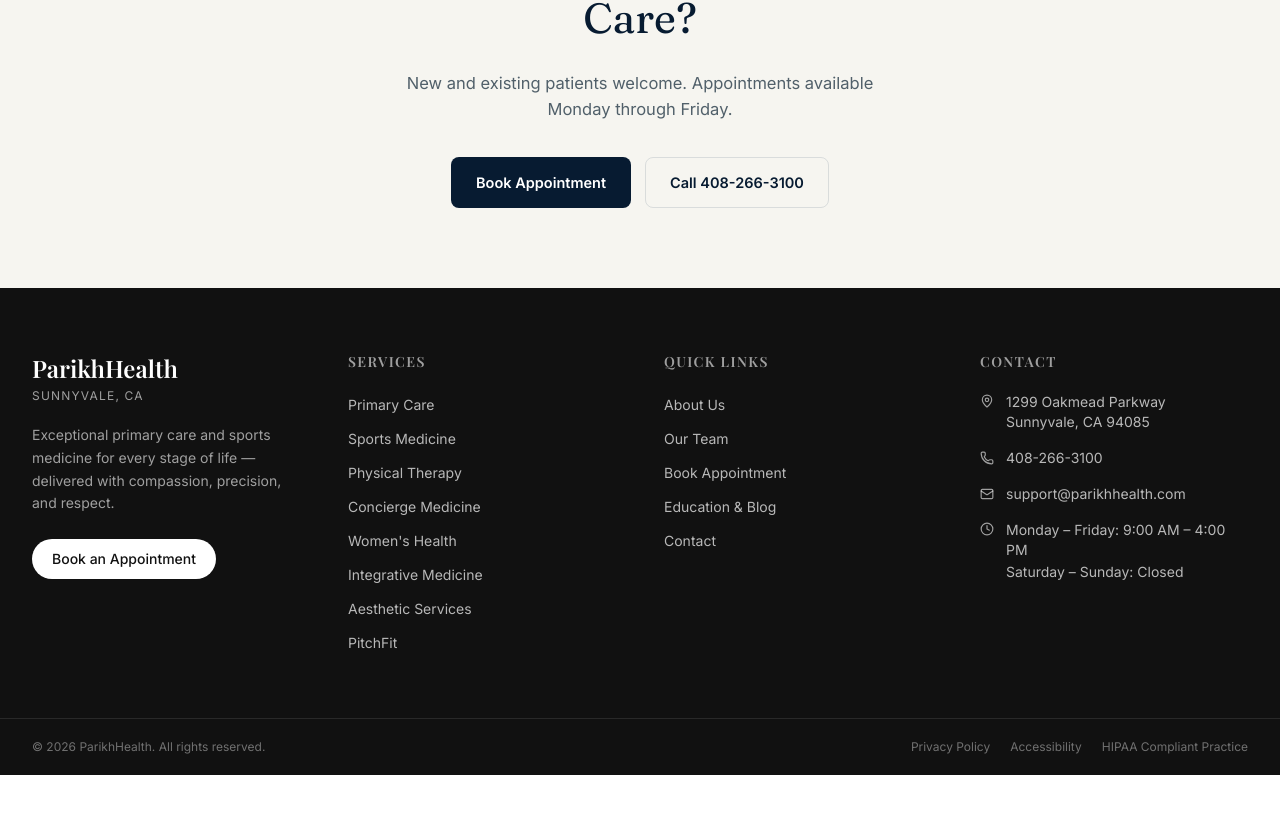
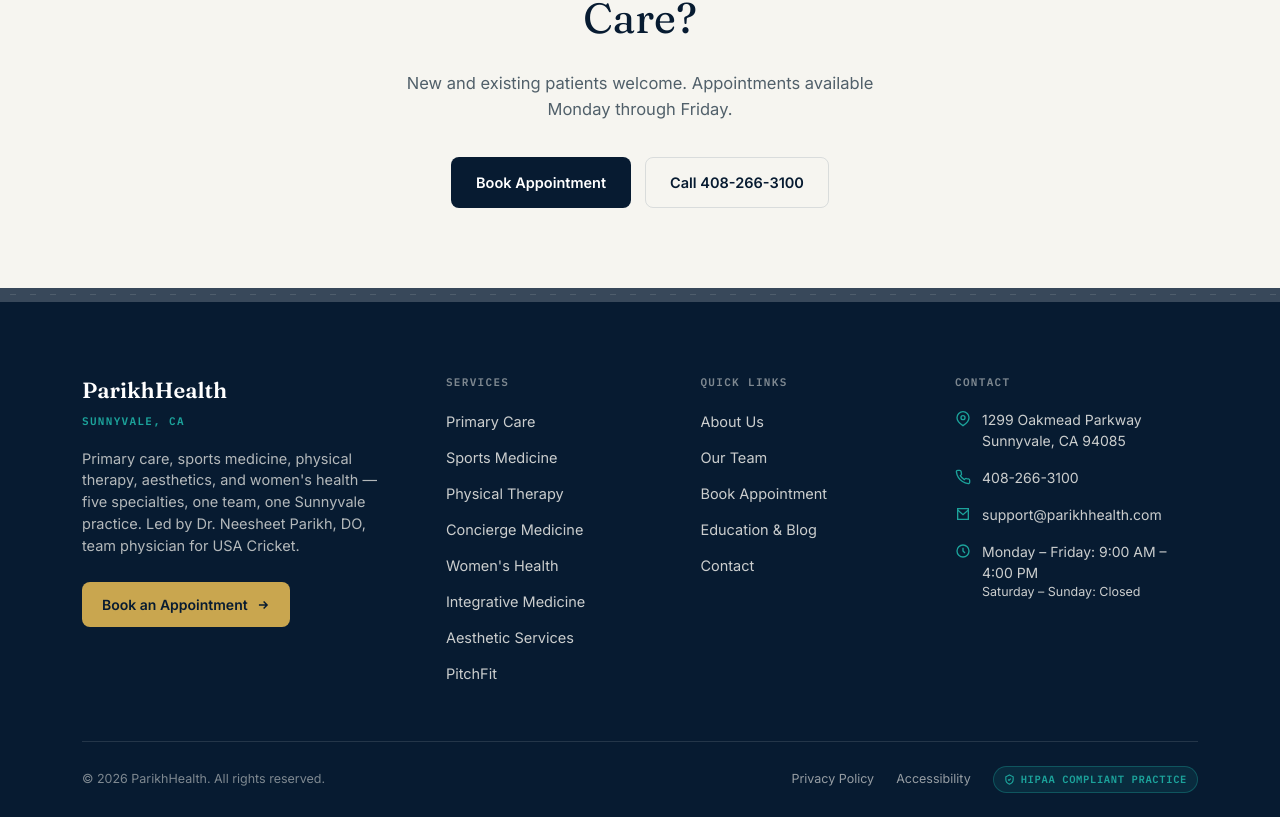
Before and after one commit to neesheetparikh/parikh-health-website, a Next.js app: page / in a window 1280 px wide. Shown: the part 5154-5971 px from the top of the page. Before the commit the page ends 5929 px from the top, so only its background shows below. Built offline with nearby package versions, Linux system fonts and the light colour scheme; a web font is replaced by a local one.

Commit message:
Rebuild site footer with distinct navy/brass design

```diff
--- /dev/null
+++ b/components/layout/Footer.module.css
@@ -0,0 +1,219 @@
+@import url("https://fonts.googleapis.com/css2?family=Fraunces:opsz,wght@9..144,400;9..144,500;9..144,600;9..144,700&family=Inter:wght@400;500;600;700;800&family=IBM+Plex+Mono:wght@500;600&display=swap");
+
+.footerWrap {
+  --font-display: "Fraunces", Georgia, serif;
+  --font-body: "Inter", -apple-system, BlinkMacSystemFont, sans-serif;
+  --font-mono: "IBM Plex Mono", monospace;
+  --navy-deep: #071B31;
+  --teal-bright: #1CA39B;
+  --paper: #F6F5F0;
+  --brass-bright: #C9A64F;
+  --line-dark: rgba(246, 245, 240, 0.12);
+  font-family: var(--font-body);
+}
+
+.wrap {
+  max-width: 1180px;
+  margin: 0 auto;
+  padding: 0 32px;
+}
+
+/* seam motif above the footer */
+.seam {
+  height: 14px;
+  width: 100%;
+  background-image: repeating-linear-gradient(90deg, var(--line-dark) 0 6px, transparent 6px 20px);
+  background-position: center;
+  background-repeat: repeat-x;
+  background-size: 20px 1px;
+  background-position-y: 6px;
+  opacity: 0.8;
+  background-color: var(--navy-deep);
+}
+
+.footer {
+  background: var(--navy-deep);
+  color: var(--paper);
+  padding: 72px 0 0;
+}
+
+.footer-top {
+  display: grid;
+  grid-template-columns: 1.3fr 0.85fr 0.85fr 1fr;
+  gap: 48px;
+  padding-bottom: 56px;
+}
+@media (max-width: 900px) {
+  .footer-top {
+    grid-template-columns: 1fr 1fr;
+    row-gap: 44px;
+  }
+}
+@media (max-width: 560px) {
+  .footer-top {
+    grid-template-columns: 1fr;
+  }
+}
+
+.f-brand-mark {
+  font-family: var(--font-display);
+  font-weight: 600;
+  font-size: 22px;
+  color: #ffffff;
+}
+.f-brand-loc {
+  font-family: var(--font-mono);
+  font-size: 11px;
+  letter-spacing: 0.12em;
+  text-transform: uppercase;
+  color: var(--teal-bright);
+  font-weight: 600;
+  margin-top: 6px;
+  display: block;
+}
+.f-tagline {
+  font-size: 14.5px;
+  color: rgba(246, 245, 240, 0.72);
+  max-width: 300px;
+  margin: 18px 0 26px;
+}
+.f-cta {
+  display: inline-flex;
+  align-items: center;
+  gap: 8px;
+  font-family: var(--font-body);
+  font-weight: 600;
+  font-size: 14px;
+  color: var(--navy-deep);
+  background: var(--brass-bright);
+  padding: 12px 20px;
+  border-radius: 8px;
+  text-decoration: none;
+  transition: background 0.2s ease, transform 0.2s ease;
+}
+.f-cta:hover {
+  background: #dbb863;
+  transform: translateY(-1px);
+}
+.f-cta svg {
+  width: 14px;
+  height: 14px;
+}
+
+.f-col-label {
+  font-family: var(--font-mono);
+  font-size: 11px;
+  letter-spacing: 0.12em;
+  text-transform: uppercase;
+  color: rgba(246, 245, 240, 0.5);
+  font-weight: 600;
+  margin-bottom: 18px;
+}
+.f-links {
+  list-style: none;
+  margin: 0;
+  padding: 0;
+  display: grid;
+  gap: 12px;
+}
+.f-links a {
+  font-size: 14.5px;
+  color: rgba(246, 245, 240, 0.82);
+  text-decoration: none;
+  transition: color 0.15s ease;
+}
+.f-links a:hover {
+  color: var(--teal-bright);
+}
+.f-links a:focus-visible {
+  outline: 2px solid var(--teal-bright);
+  outline-offset: 3px;
+  border-radius: 2px;
+}
+
+.f-address {
+  font-style: normal;
+}
+.f-contact-item {
+  display: flex;
+  gap: 11px;
+  align-items: flex-start;
+  margin-bottom: 16px;
+  font-size: 14px;
+}
+.f-contact-item svg {
+  width: 16px;
+  height: 16px;
+  flex-shrink: 0;
+  margin-top: 2px;
+  color: var(--teal-bright);
+}
+.f-contact-item a {
+  color: rgba(246, 245, 240, 0.82);
+  text-decoration: none;
+  transition: color 0.15s ease;
+}
+.f-contact-item a:hover {
+  color: var(--teal-bright);
+}
+.f-contact-item a:focus-visible {
+  outline: 2px solid var(--teal-bright);
+  outline-offset: 3px;
+  border-radius: 2px;
+}
+.f-contact-item p {
+  margin: 0;
+  color: rgba(246, 245, 240, 0.82);
+}
+.f-hours-day {
+  color: rgba(246, 245, 240, 0.5);
+  font-size: 12.5px;
+  margin-top: 2px;
+}
+
+.footer-bottom {
+  border-top: 1px solid var(--line-dark);
+  padding: 24px 0;
+  display: flex;
+  align-items: center;
+  justify-content: space-between;
+  flex-wrap: wrap;
+  gap: 16px;
+}
+.f-copyright {
+  font-size: 12.5px;
+  color: rgba(246, 245, 240, 0.5);
+}
+.f-legal {
+  display: flex;
+  align-items: center;
+  gap: 22px;
+  flex-wrap: wrap;
+}
+.f-legal a {
+  font-size: 12.5px;
+  color: rgba(246, 245, 240, 0.6);
+  text-decoration: none;
+}
+.f-legal a:hover {
+  color: var(--teal-bright);
+}
+.f-hipaa {
+  display: inline-flex;
+  align-items: center;
+  gap: 6px;
+  font-family: var(--font-mono);
+  font-size: 10.5px;
+  letter-spacing: 0.06em;
+  text-transform: uppercase;
+  color: var(--teal-bright);
+  background: rgba(28, 163, 155, 0.12);
+  border: 1px solid rgba(28, 163, 155, 0.35);
+  padding: 5px 10px;
+  border-radius: 20px;
+  font-weight: 600;
+}
+.f-hipaa svg {
+  width: 11px;
+  height: 11px;
+}
--- a/components/layout/Footer.tsx
+++ b/components/layout/Footer.tsx
@@ -1,7 +1,6 @@
 import Link from "next/link";
-import { Phone, MapPin, Clock, Mail } from "lucide-react";
 import { SITE } from "@/content/site";
-
+import styles from "./Footer.module.css";
 
 const SERVICES_LINKS = [
   { label: "Primary Care", href: "/services/primary-care" },
@@ -24,147 +23,99 @@
 
 export default function Footer() {
   return (
-    <footer className="bg-[#111111] text-white">
-      {/* Main footer */}
-      <div className="site-container py-16">
-        <div className="grid grid-cols-1 md:grid-cols-2 lg:grid-cols-4 gap-12">
-          {/* Brand */}
-          <div className="lg:col-span-1">
-            <div className="flex flex-col leading-none mb-5">
-              <span className="font-serif text-2xl font-semibold">
-                ParikhHealth
-              </span>
-              <span className="text-xs text-white/60 tracking-widest uppercase mt-1">
-                Sunnyvale, CA
-              </span>
-            </div>
-            <p className="text-sm text-white/60 leading-relaxed mb-6">
-              Exceptional primary care and sports medicine for every stage of
-              life — delivered with compassion, precision, and respect.
+    <div className={styles.footerWrap}>
+      <div className={styles.seam} />
+      <footer className={styles.footer}>
+        <div className={styles.wrap}>
+          <div className={styles["footer-top"]}>
+            {/* BRAND */}
+            <div>
+              <div className={styles["f-brand-mark"]}>ParikhHealth</div>
+              <span className={styles["f-brand-loc"]}>Sunnyvale, CA</span>
+              <p className={styles["f-tagline"]}>
+                Primary care, sports medicine, physical therapy, aesthetics,
+                and women&apos;s health — five specialties, one team, one
+                Sunnyvale practice. Led by Dr. Neesheet Parikh, DO, team
+                physician for USA Cricket.
               </p>
-            <Link
-              href="/appointments"
-              className="inline-block bg-white hover:bg-white/90 text-[#111111] text-sm font-medium px-5 py-2.5 rounded-full transition-colors"
-            >
+              <Link href="/appointments" className={styles["f-cta"]}>
                 Book an Appointment
+                <svg viewBox="0 0 24 24" fill="none" stroke="currentColor" strokeWidth="2.5"><path d="M5 12h14M13 6l6 6-6 6" /></svg>
               </Link>
             </div>
 
-          {/* Services */}
-          <div>
-            <h3 className="text-sm font-semibold tracking-widest uppercase text-white/60 mb-5">
-              Services
-            </h3>
-            <ul className="space-y-2.5">
+            {/* SERVICES */}
+            <nav aria-label="Services">
+              <div className={styles["f-col-label"]}>Services</div>
+              <ul className={styles["f-links"]}>
                 {SERVICES_LINKS.map((link) => (
                   <li key={link.href}>
-                  <Link
-                    href={link.href}
-                    className="text-sm text-white/70 hover:text-white transition-colors"
-                  >
-                    {link.label}
-                  </Link>
+                    <Link href={link.href}>{link.label}</Link>
                   </li>
                 ))}
               </ul>
-          </div>
+            </nav>
 
-          {/* Quick links */}
-          <div>
-            <h3 className="text-sm font-semibold tracking-widest uppercase text-white/60 mb-5">
-              Quick Links
-            </h3>
-            <ul className="space-y-2.5">
+            {/* QUICK LINKS */}
+            <nav aria-label="Quick links">
+              <div className={styles["f-col-label"]}>Quick Links</div>
+              <ul className={styles["f-links"]}>
                 {QUICK_LINKS.map((link) => (
                   <li key={link.href}>
-                  <Link
-                    href={link.href}
-                    className="text-sm text-white/70 hover:text-white transition-colors"
-                  >
-                    {link.label}
-                  </Link>
+                    <Link href={link.href}>{link.label}</Link>
                   </li>
                 ))}
               </ul>
-          </div>
+            </nav>
 
-          {/* Contact */}
+            {/* CONTACT */}
             <div>
-            <h3 className="text-sm font-semibold tracking-widest uppercase text-white/60 mb-5">
-              Contact
-            </h3>
-            <ul className="space-y-4">
-              <li className="flex items-start gap-3">
-                <MapPin size={14} className="text-white/60 mt-0.5 shrink-0" />
-                <a
-                  href={SITE.address.mapsUrl}
-                  target="_blank"
-                  rel="noopener noreferrer"
-                  className="text-sm text-white/70 hover:text-white transition-colors"
-                >
-                  {SITE.address.street}
-                  <br />
+              <div className={styles["f-col-label"]}>Contact</div>
+              <address className={styles["f-address"]}>
+                <div className={styles["f-contact-item"]}>
+                  <svg viewBox="0 0 24 24" fill="none" stroke="currentColor" strokeWidth="2"><path d="M21 10c0 6-9 12-9 12s-9-6-9-12a9 9 0 0118 0z" /><circle cx="12" cy="10" r="3" /></svg>
+                  <a href={SITE.address.mapsUrl} target="_blank" rel="noopener noreferrer">
+                    {SITE.address.street}<br />
                     {SITE.address.city}, {SITE.address.state} {SITE.address.zip}
                   </a>
-              </li>
-              <li className="flex items-center gap-3">
-                <Phone size={14} className="text-white/60 shrink-0" />
-                <a
-                  href={`tel:${SITE.phone.general}`}
-                  className="text-sm text-white/70 hover:text-white transition-colors"
-                >
-                  {SITE.phone.general}
-                </a>
-              </li>
-              <li className="flex items-center gap-3">
-                <Mail size={14} className="text-white/60 shrink-0" />
-                <a
-                  href={`mailto:${SITE.email}`}
-                  className="text-sm text-white/70 hover:text-white transition-colors"
-                >
-                  {SITE.email}
-                </a>
-              </li>
-              <li className="flex items-start gap-3">
-                <Clock size={14} className="text-white/60 mt-0.5 shrink-0" />
-                <div className="flex flex-col gap-0.5">
-                  {SITE.hours.map((h) => (
-                    <span key={h.day} className="text-sm text-white/70">
-                      {h.day}: {h.hours}
-                    </span>
+                </div>
+                <div className={styles["f-contact-item"]}>
+                  <svg viewBox="0 0 24 24" fill="none" stroke="currentColor" strokeWidth="2"><path d="M22 16.9v3a2 2 0 01-2.2 2 19.8 19.8 0 01-8.6-3.1 19.5 19.5 0 01-6-6A19.8 19.8 0 012.1 4.2 2 2 0 014.1 2h3a2 2 0 012 1.7c.1 1 .3 2 .6 3a2 2 0 01-.5 2.1L8 10a16 16 0 006 6l1.2-1.2a2 2 0 012.1-.5c1 .3 2 .5 3 .6a2 2 0 011.7 2z" /></svg>
+                  <a href={`tel:${SITE.phone.general}`}>{SITE.phone.general}</a>
+                </div>
+                <div className={styles["f-contact-item"]}>
+                  <svg viewBox="0 0 24 24" fill="none" stroke="currentColor" strokeWidth="2"><path d="M4 4h16v16H4z" /><path d="M4 6l8 7 8-7" /></svg>
+                  <a href={`mailto:${SITE.email}`}>{SITE.email}</a>
+                </div>
+                <div className={styles["f-contact-item"]}>
+                  <svg viewBox="0 0 24 24" fill="none" stroke="currentColor" strokeWidth="2"><circle cx="12" cy="12" r="9" /><path d="M12 7v5l3 3" /></svg>
+                  <div>
+                    {SITE.hours.map((h, i) => (
+                      i === 0 ? (
+                        <p key={h.day}>{h.day}: {h.hours}</p>
+                      ) : (
+                        <p key={h.day} className={styles["f-hours-day"]}>{h.day}: {h.hours}</p>
+                      )
                     ))}
                   </div>
-              </li>
-            </ul>
                 </div>
+              </address>
             </div>
           </div>
 
-      {/* Bottom bar */}
-      <div className="border-t border-white/10">
-        <div className="site-container flex flex-col md:flex-row items-center justify-between gap-3 py-5">
-          <p className="text-xs text-white/40">
-            © {new Date().getFullYear()} ParikhHealth. All rights reserved.
-          </p>
-          <div className="flex items-center gap-5">
-            <Link
-              href="/privacy"
-              className="text-xs text-white/40 hover:text-white/70 transition-colors"
-            >
-              Privacy Policy
-            </Link>
-            <Link
-              href="/accessibility"
-              className="text-xs text-white/40 hover:text-white/70 transition-colors"
-            >
-              Accessibility
-            </Link>
-            <span className="text-xs text-white/40">
+          <div className={styles["footer-bottom"]}>
+            <span className={styles["f-copyright"]}>© {new Date().getFullYear()} ParikhHealth. All rights reserved.</span>
+            <div className={styles["f-legal"]}>
+              <Link href="/privacy">Privacy Policy</Link>
+              <Link href="/accessibility">Accessibility</Link>
+              <span className={styles["f-hipaa"]}>
+                <svg viewBox="0 0 24 24" fill="none" stroke="currentColor" strokeWidth="2.5"><path d="M12 2l8 4v6c0 5-3.5 8.5-8 10-4.5-1.5-8-5-8-10V6z" /><path d="M9 12l2 2 4-4" /></svg>
                 HIPAA Compliant Practice
               </span>
             </div>
           </div>
         </div>
       </footer>
+    </div>
   );
 }
```
Lines whose indentation alone changed are shown as unchanged.
